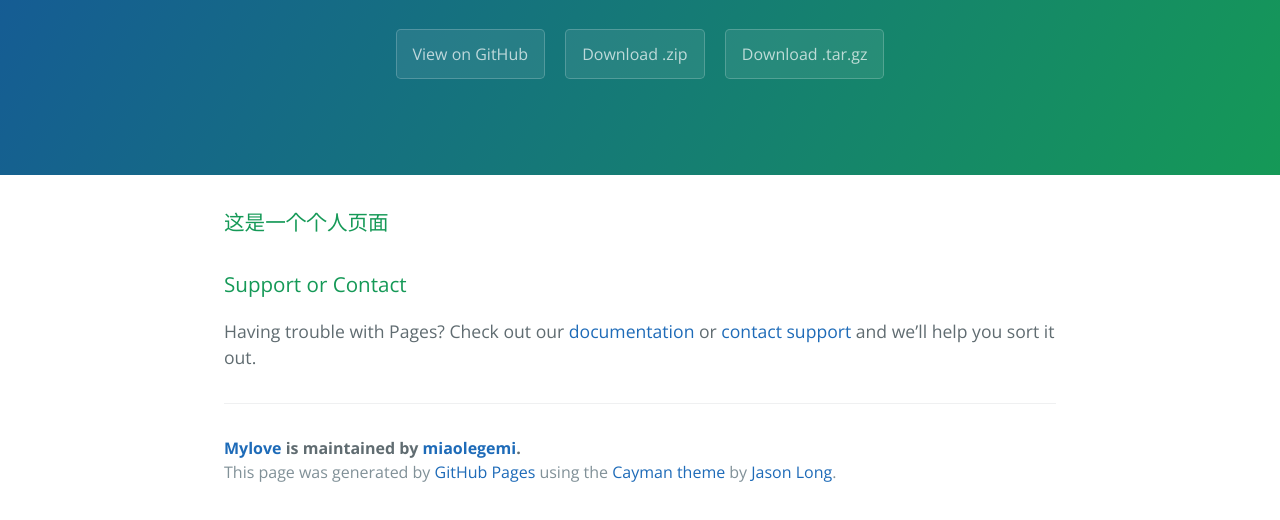
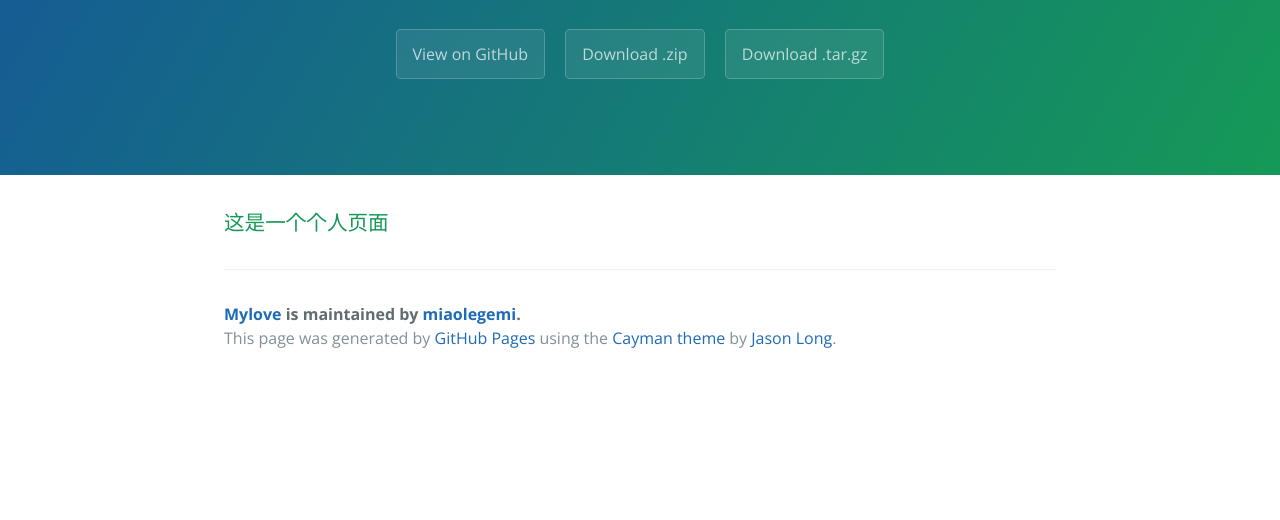
Before and after one commit to miaolegemi/miaolegemi.github.io, a plain HTML site: page index.html in a window 1280 px wide. Shown: the part 208-728 px from the top of the page. Drawn offline with nearby package versions, Linux system fonts and the light colour scheme.

Commit message:
测试
恢复上一版

```diff
--- a/index.html
+++ b/index.html
@@ -39,11 +39,11 @@
 
 <!-- <p>You can <a href="https://help.github.com/articles/basic-writing-and-formatting-syntax/#mentioning-users-and-teams" class="user-mention">@mention</a> a GitHub username to generate a link to their profile. The resulting <code>&lt;a&gt;</code> element will link to the contributor’s GitHub Profile. For example: In 2007, Chris Wanstrath (<a href="https://github.com/defunkt" class="user-mention">@defunkt</a>), PJ Hyett (<a href="https://github.com/pjhyett" class="user-mention">@pjhyett</a>), and Tom Preston-Werner (<a href="https://github.com/mojombo" class="user-mention">@mojombo</a>) founded GitHub.</p> -->
 
-<h3>
+<!-- <h3>
 <a id="support-or-contact" class="anchor" href="#support-or-contact" aria-hidden="true"><span aria-hidden="true" class="octicon octicon-link"></span></a>Support or Contact</h3>
 
 <p>Having trouble with Pages? Check out our <a href="https://help.github.com/pages">documentation</a> or <a href="https://github.com/contact">contact support</a> and we’ll help you sort it out.</p>
-
+ -->
       <footer class="site-footer">
         <span class="site-footer-owner"><a href="https://github.com/miaolegemi/mylove">Mylove</a> is maintained by <a href="https://github.com/miaolegemi">miaolegemi</a>.</span>
 
```
